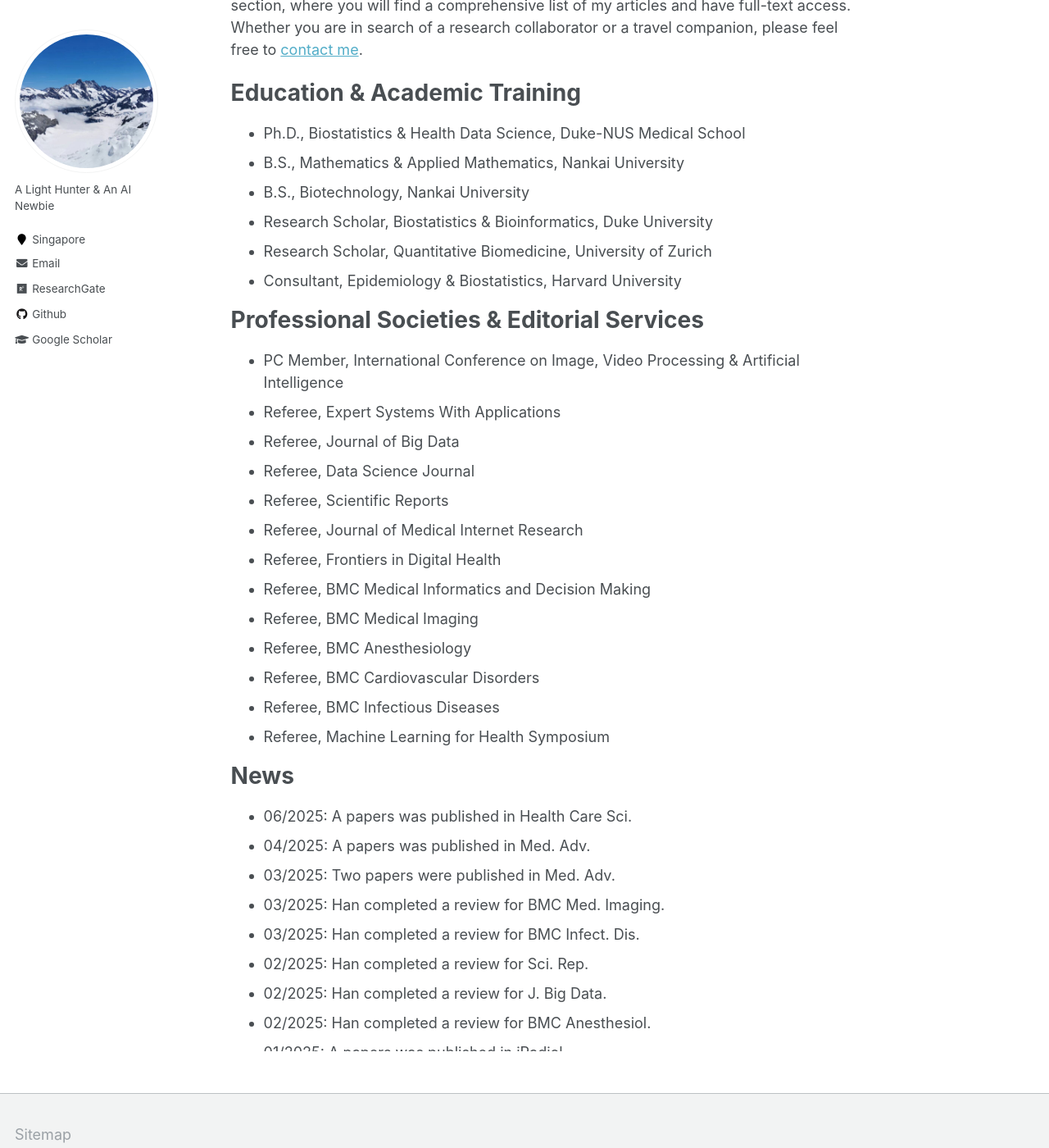
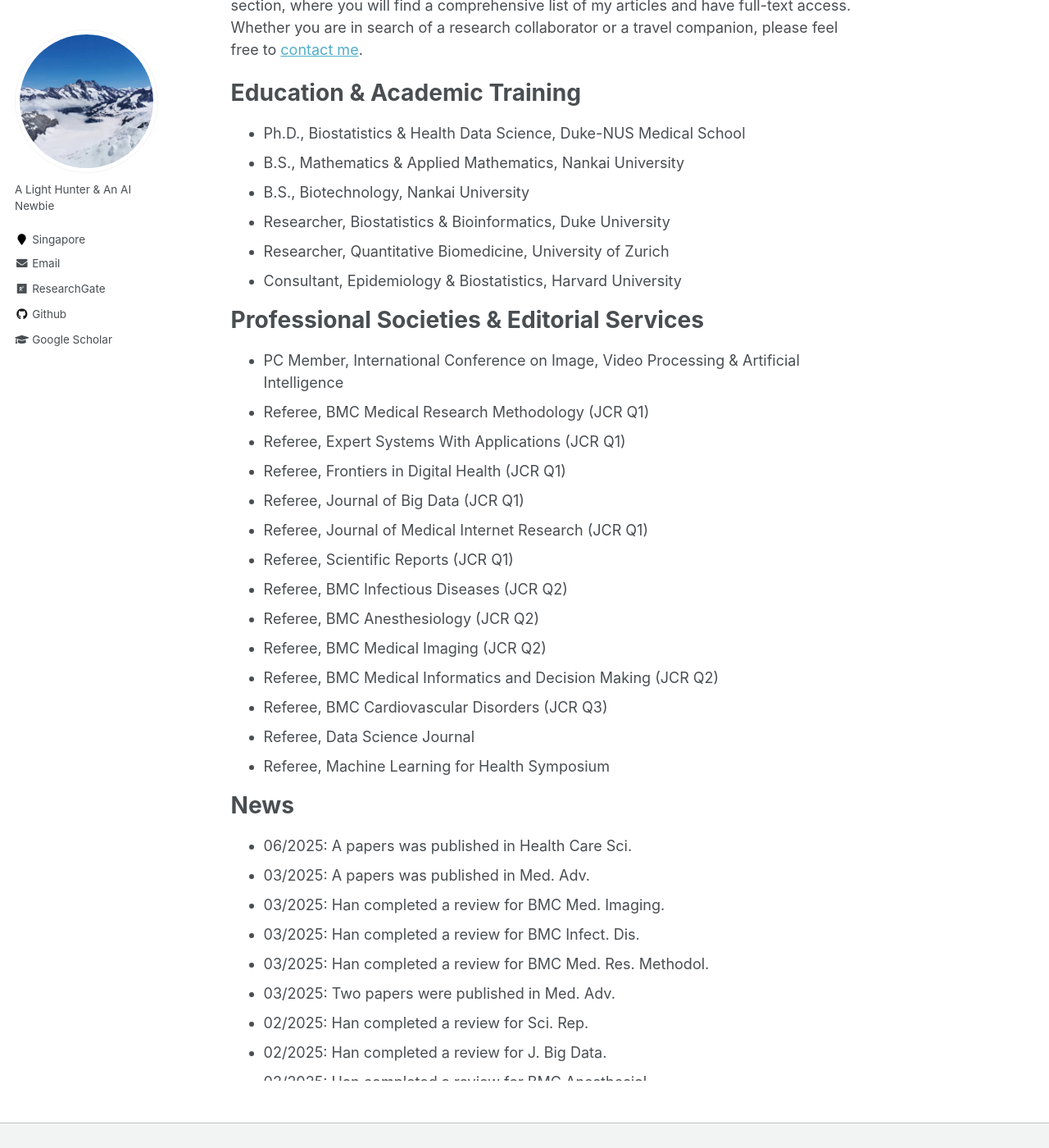
Before and after one commit to Han-Yuan-Med/Han-Yuan-Med.github.io, a Jekyll site: the page built from _pages/about.md, in a window 1280 px wide and 1400 px high, scrolled down 565 px. Shown: the whole window at 82% size. Built offline with Jekyll 4.4.1, drawn with Linux system fonts in a browser that asks for light colours.

Commit message:
Update about.md

```diff
--- a/_pages/about.md
+++ b/_pages/about.md
@@ -17,32 +17,34 @@ Thank you for visiting my academic website. I invite you to explore the [publica
 * Ph.D., Biostatistics & Health Data Science, Duke-NUS Medical School
 * B.S., Mathematics & Applied Mathematics, Nankai University
 * B.S., Biotechnology, Nankai University
-* Research Scholar, Biostatistics & Bioinformatics, Duke University
-* Research Scholar, Quantitative Biomedicine, University of Zurich
+* Researcher, Biostatistics & Bioinformatics, Duke University
+* Researcher, Quantitative Biomedicine, University of Zurich
 * Consultant, Epidemiology & Biostatistics, Harvard University
 
 # Professional Societies & Editorial Services
 * PC Member, International Conference on Image, Video Processing & Artificial Intelligence
-* Referee, Expert Systems With Applications
-* Referee, Journal of Big Data
+* Referee, BMC Medical Research Methodology (JCR Q1)
+* Referee, Expert Systems With Applications (JCR Q1)
+* Referee, Frontiers in Digital Health (JCR Q1)
+* Referee, Journal of Big Data (JCR Q1)
+* Referee, Journal of Medical Internet Research (JCR Q1)
+* Referee, Scientific Reports (JCR Q1)
+* Referee, BMC Infectious Diseases (JCR Q2)
+* Referee, BMC Anesthesiology (JCR Q2)
+* Referee, BMC Medical Imaging (JCR Q2)
+* Referee, BMC Medical Informatics and Decision Making (JCR Q2)
+* Referee, BMC Cardiovascular Disorders (JCR Q3)
 * Referee, Data Science Journal
-* Referee, Scientific Reports
-* Referee, Journal of Medical Internet Research
-* Referee, Frontiers in Digital Health
-* Referee, BMC Medical Informatics and Decision Making
-* Referee, BMC Medical Imaging
-* Referee, BMC Anesthesiology
-* Referee, BMC Cardiovascular Disorders
-* Referee, BMC Infectious Diseases
 * Referee, Machine Learning for Health Symposium
 
 # News
 <ul style="width: auto; height: 300px; overflow: auto">
   <li>06/2025: A papers was published in Health Care Sci.</li>
-  <li>04/2025: A papers was published in Med. Adv.</li>
-  <li>03/2025: Two papers were published in Med. Adv.</li>
+  <li>03/2025: A papers was published in Med. Adv.</li>
   <li>03/2025: Han completed a review for BMC Med. Imaging.</li>
   <li>03/2025: Han completed a review for BMC Infect. Dis.</li>
+  <li>03/2025: Han completed a review for BMC Med. Res. Methodol.</li>
+  <li>03/2025: Two papers were published in Med. Adv.</li>
   <li>02/2025: Han completed a review for Sci. Rep.</li>
   <li>02/2025: Han completed a review for J. Big Data.</li>
   <li>02/2025: Han completed a review for BMC Anesthesiol.
```
